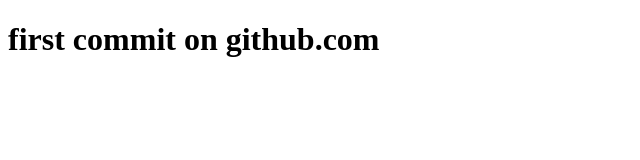
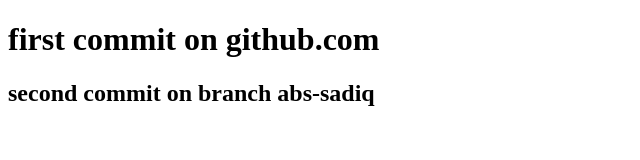
Before and after one commit to javedkhan8833/abc, a plain HTML site: page index.html in a window 1280 px wide. Shown: the whole page, without its empty margins (0-640 px from the left). Drawn offline with Linux system fonts and the light colour scheme.

Commit message:
second commit by abc-sadiq

```diff
--- a/index.html
+++ b/index.html
@@ -9,6 +9,7 @@
 <body>
 
     <h1>first commit on github.com</h1>
+    <h2>second commit on branch abs-sadiq</h2>
 
 </body>
 </html>
```
